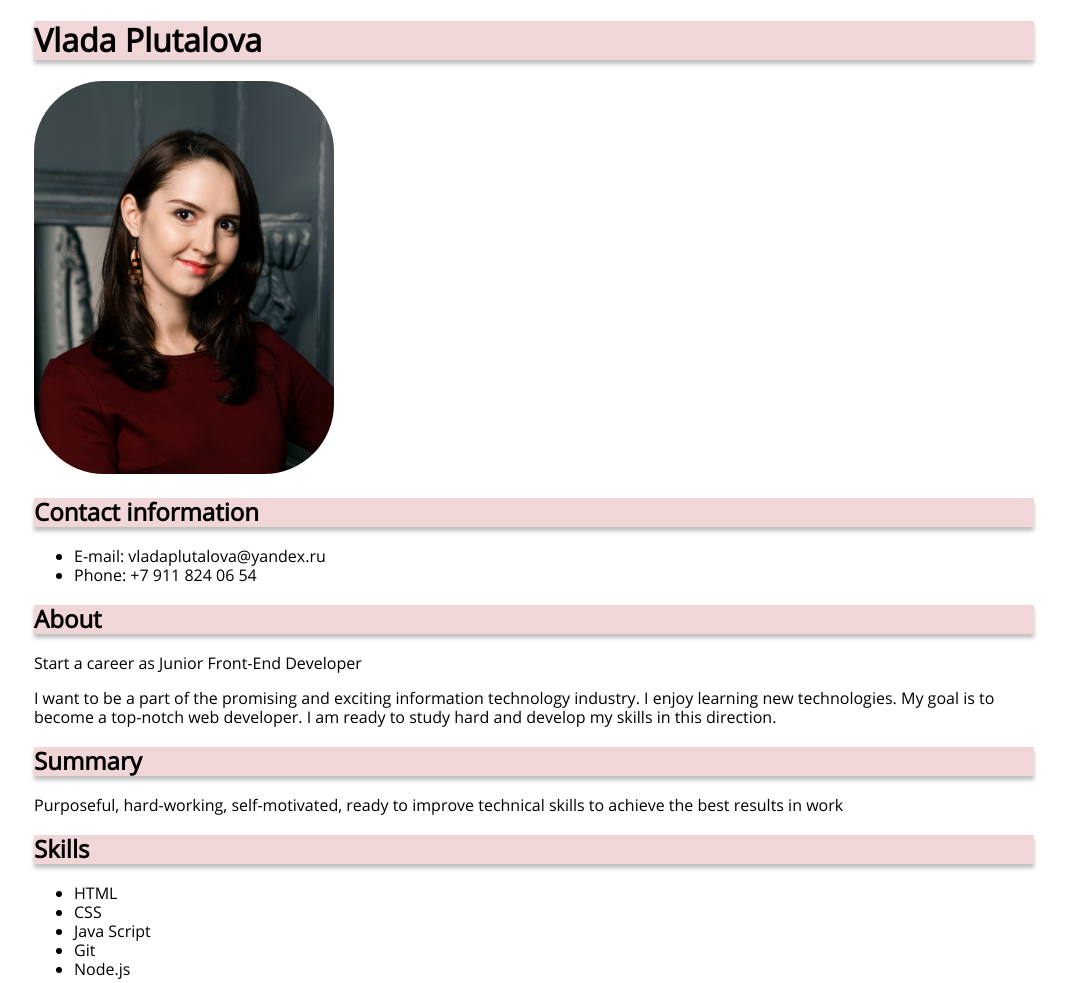
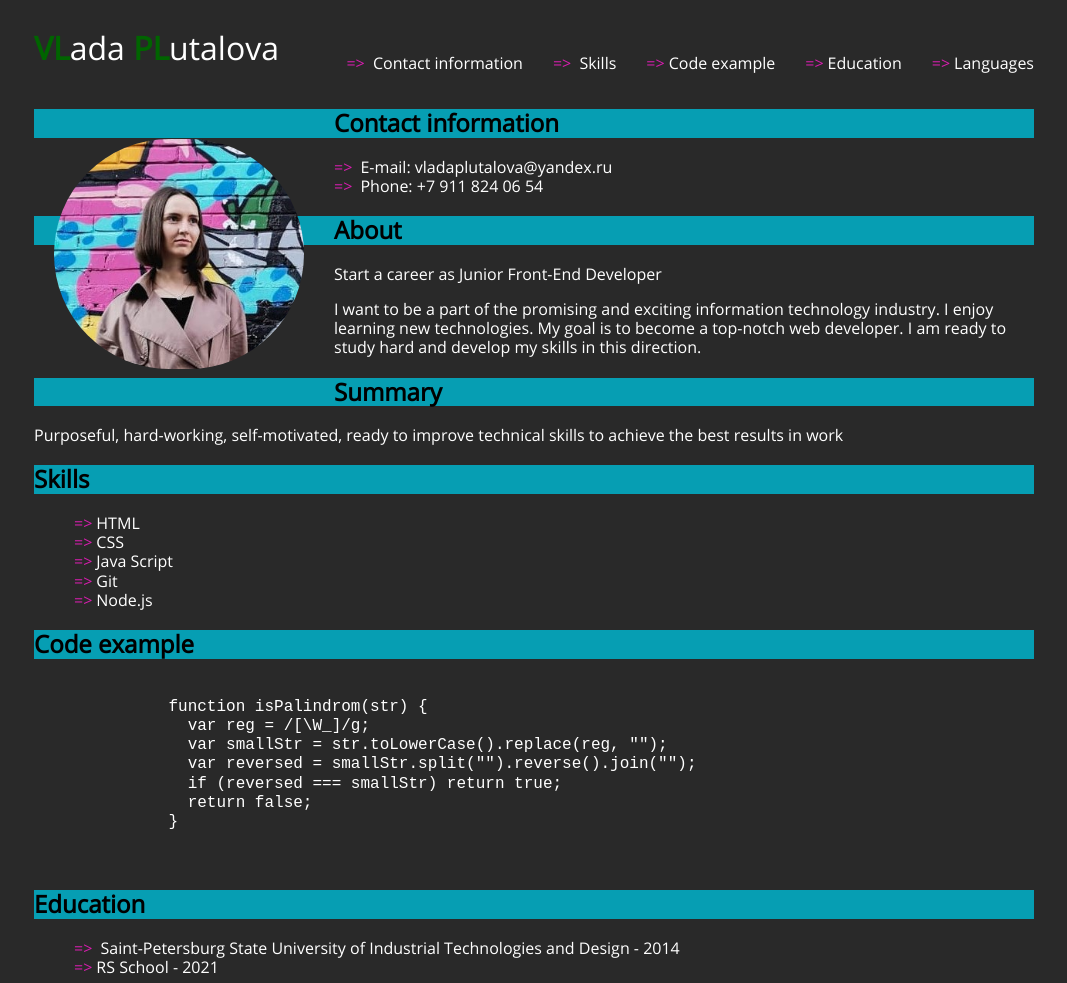
Before and after one commit to VladaPL/rsschool-cv, a plain HTML site: page index.html in a window 1280 px wide. Shown: the top 983 px of the page, without its empty margins (106-1173 px from the left). Drawn offline with Linux system fonts and the light colour scheme.

Commit message:
feat: add nav and change the design

```diff
--- a/index.html
+++ b/index.html
@@ -10,24 +10,48 @@
   <body>
     <header class="clearfix">
       <div class="wrapper">
-        <div class="name">
-          <h1>Vlada Plutalova</h1>
-        </div>
-        <div class="photo">
-          <img src="./image/avatar.jpg" alt="Photo-CV" />
+        <div class="header_wrapper">
+          <div class="name">
+            <h1><b>VL</b>ada <b>PL</b>utalova</h1>
+          </div>
+          <div class="menu-btn">
+            <span></span>
+            <span></span>
+            <span></span>
+          </div>
+          <nav>
+            <ul class="header_list">
+              <li class="header_item">
+                <a href="#contacts">Contact information</a>
+              </li>
+              <li class="header_item">
+                <a href="#skills">Skills</a>
+              </li>
+              <li class="header_item"><a href="#code">Code example</a></li>
+              <li class="header_item"><a href="#education">Education</a></li>
+              <li class="header_item"><a href="#lang">Languages</a></li>
+            </ul>
+          </nav>
         </div>
       </div>
     </header>
     <main>
       <div class="wrapper">
-        <section>
+        <div class="photo">
+          <img src="./image/avatarka2.jpeg" alt="Photo-CV" />
+        </div>
+        <section class="contacts" id="contacts">
           <h2>Contact information</h2>
           <ul>
-            <li>E-mail: vladaplutalova@yandex.ru</li>
-            <li>Phone: +7 911 824 06 54</li>
+            <li>
+              <a href="mailto:vladaplutalova@yandex.ru"
+                >E-mail: vladaplutalova@yandex.ru</a
+              >
+            </li>
+            <li><a href="tel:+79118240654"> Phone: +7 911 824 06 54</a></li>
           </ul>
         </section>
-        <section>
+        <section class="about" id="about">
           <h2>About</h2>
           <p>Start a career as Junior Front-End Developer</p>
           <p>
@@ -37,14 +61,14 @@
             develop my skills in this direction.
           </p>
         </section>
-        <section>
+        <section class="summary" id="summary">
           <h2>Summary</h2>
           <p>
             Purposeful, hard-working, self-motivated, ready to improve technical
             skills to achieve the best results in work
           </p>
         </section>
-        <section>
+        <section class="skills" id="skills">
           <h2>Skills</h2>
           <ul>
             <li>HTML</li>
@@ -54,7 +78,7 @@
             <li>Node.js</li>
           </ul>
         </section>
-        <section>
+        <section class="code" id="code">
           <h2>Code example</h2>
           <pre>
             <code>
@@ -68,7 +92,7 @@
             </code>
           </pre>
         </section>
-        <section>
+        <section class="education" id="education">
           <h2>Education</h2>
           <ul>
             <li>
@@ -78,7 +102,7 @@
             <li>RS School - 2021</li>
           </ul>
         </section>
-        <section>
+        <section class="lang" id="lang">
           <h2>Languages</h2>
           <ul>
             <li>English - intermediate</li>
--- a/style.css
+++ b/style.css
@@ -24,7 +24,8 @@ body {
   font-size: 16px;
   line-height: 1.2;
   font-weight: normal;
-  color: #6666666;
+  color: white;
+  background: rgb(41, 41, 41);
 }
 
 .wrapper {
@@ -32,25 +33,69 @@ body {
   margin: 0 auto;
 }
 
+.header_wrapper {
+  display: flex;
+  flex-wrap: wrap;
+  align-items: flex-end;
+  justify-content: space-between;
+}
+
+.header_list {
+  display: flex;
+  flex-wrap: wrap;
+}
+
+.header_item {
+  margin-right: 30px;
+}
+
+.header_item:last-child {
+  margin-right: 0;
+}
+
+a{
+  text-decoration: none;
+  color: white;
+}
+
+li {
+  list-style-type: none; /* Прячем исходные маркеры */
+ }
+ li:before {
+  color: rgb(216, 30, 175); /* Цвет маркера */
+  content: "=>"; /* Сам маркер */
+  padding-right: 4px; /* Расстояние от маркера до текста */
+ }
+
+b{
+  color: darkgreen;
+}
+
 img {
-  width: 300px;
-  border-radius: 70px;
+  margin: 30px;
+  margin-left: 20px;
+  width: 250px;
+  border-radius: 150px;
+  float: left;
 }
 h1 {
-  box-shadow: 0px 4px 4px rgba(0, 0, 0, 0.25);
+  font-weight: 100;
 }
 h2 {
-  box-shadow: 0px 4px 4px rgba(0, 0, 0, 0.25);
+  font-weight: 900;
+  color: black;
 }
 
-h1,
+
 h2 {
-  background-color: #f0d6d6;
+  background-color: #069eb3;
+  /*background: url(./image/footer1.jpeg);*/
 }
 
 .icon {
-  width: 50px;
+  width: 40px;
 }
 footer {
   padding-top: 50px;
+  background: url(./image/header1.jpeg) no-repeat;
 }
```
Also changed, not shown: image/avatarka1.jpeg (added), image/avatarka2.jpeg (added), image/footer1.jpeg (added), image/header1.jpeg (added), image/photo-cv.jpeg.
